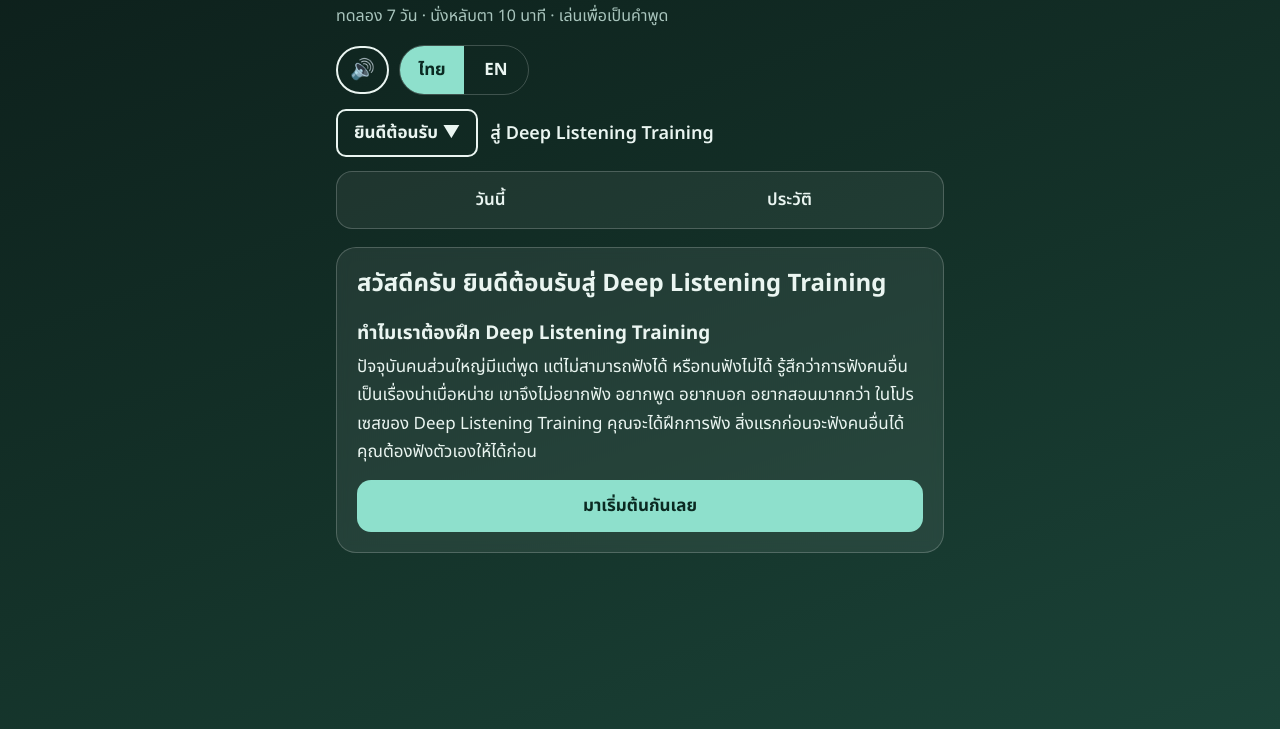
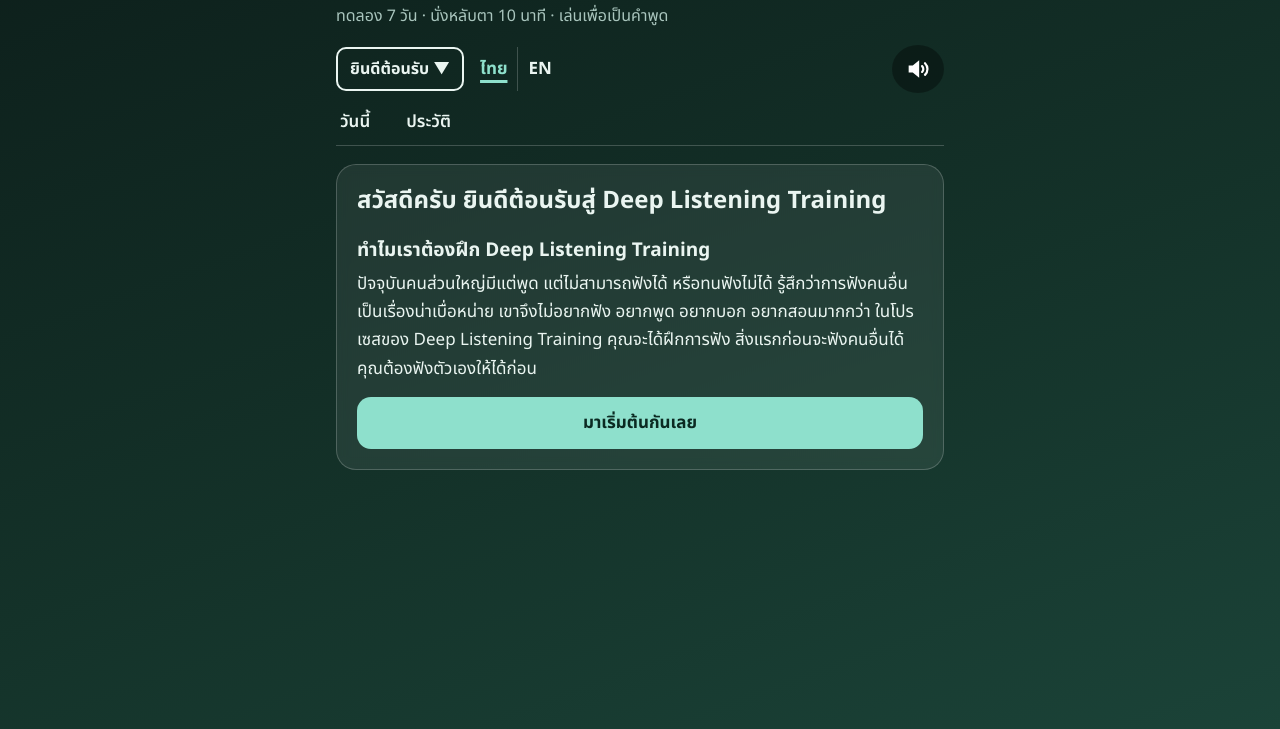
Before and after one commit to Jacodln/jdl9010, a plain HTML site: page trial.html in a window 1280 px wide. Shown: the part 71-800 px from the top of the page. Drawn offline with Linux system fonts and the light colour scheme.

Commit message:
Trial page: single button row, speaker SVG icon, underline tabs
Co-Authored-By: Claude Sonnet 5.5 <noreply@anthropic.com>
Claude-Session: https://claude.ai/code/session_01TJQNTs2ZwwRppHW2ocryrd

```diff
--- a/trial.html
+++ b/trial.html
@@ -50,6 +50,17 @@
     .tabs button.on { background: rgba(255,255,255,.16); }
     .mic { display: inline-block; min-height: 44px; margin-top: 6px; padding: 6px 14px; border: 1px solid var(--line); border-radius: 12px; background: transparent; color: var(--ink); font: inherit; cursor: pointer; }
     .mic.rec { background: var(--ac); color: var(--on); }
+    .ctrl { flex-wrap: nowrap; gap: 6px; align-items: center; }
+    .wbtn { min-height: 44px; padding: 6px 12px; font-size: 16px; white-space: nowrap; }
+    .seg { border: 0; border-radius: 0; overflow: visible; }
+    .seg button { min-width: 44px; min-height: 44px; padding: 6px 10px; border-radius: 0; }
+    .seg button + button { border-left: 1px solid var(--line); }
+    .seg button.on { background: none; color: var(--ac); text-decoration: underline; text-decoration-thickness: 3px; text-underline-offset: 6px; }
+    .snd { margin-left: auto; width: 48px; height: 48px; padding: 0; border: 0; border-radius: 50%; background: rgba(0,0,0,.35); cursor: pointer; display: inline-flex; align-items: center; justify-content: center; flex: none; }
+    .snd svg { width: 30px; height: 30px; }
+    .tabs { gap: 28px; padding: 0; border: 0; border-bottom: 1px solid var(--line); border-radius: 0; background: none; margin-top: 8px; }
+    .tabs button { flex: none; min-height: 44px; padding: 0 4px; border: 0; border-bottom: 3px solid transparent; border-radius: 0; background: none; }
+    .tabs button.on { background: none; border-bottom-color: var(--ac); color: var(--ac); }
     #dlTools { display: none !important; }
     [hidden] { display: none !important; }
   </style>
@@ -63,15 +74,12 @@
       </div>
       <p class="sub" data-i18n="subTrial">ทดลอง 7 วัน · นั่งหลับตา 10 นาที · เล่นเพื่อเป็นคำพูด</p>
       <div class="ctrl">
-        <button id="bSound" class="pill" type="button"></button>
+        <button id="bTest" class="wbtn" type="button"></button>
         <div class="seg" role="group" aria-label="Language">
           <button type="button" data-lang="th">ไทย</button>
           <button type="button" data-lang="en">EN</button>
         </div>
-      </div>
-      <div class="welcome-row">
-        <button id="bTest" class="wbtn" type="button"></button>
-        <span class="wtext" data-i18n="welcomeTo">สู่ Deep Listening Training</span>
+        <button id="bSound" class="snd" type="button"></button>
       </div>
       <p id="noVoice" class="muted" hidden data-i18n="noVoice">เครื่องนี้ยังไม่รองรับเสียงอ่าน</p>
       <div class="tabs" role="tablist">
@@ -305,12 +313,15 @@
         if (id !== 'welcome' && id !== 'reflect' && reading) { runId++; if (synth) { synth.cancel(); } reading = false; }
         closeMenu(); render(); window.scrollTo(0, 0);
       }
+      var SPK = '<path d="M4 9h3.5L13 4.5v15L7.5 15H4z" fill="#fff"/>';
+      var SPK_ON = '<svg viewBox="0 0 24 24" aria-hidden="true">' + SPK + '<path d="M15.5 9.5a3.5 3.5 0 0 1 0 5M18 7a7 7 0 0 1 0 10" stroke="#fff" stroke-width="1.9" fill="none" stroke-linecap="round"/></svg>';
+      var SPK_OFF = '<svg viewBox="0 0 24 24" aria-hidden="true">' + SPK + '<path d="M15.5 9.5l5 5m0-5l-5 5" stroke="#FF8A8A" stroke-width="2.2" fill="none" stroke-linecap="round"/></svg>';
       function render() {
         renderMic();
-        $('#bSound').textContent = soundOn ? '\uD83D\uDD0A' : '\uD83D\uDD07'; $('#bSound').setAttribute('aria-label', t(soundOn ? 'soundOn' : 'soundOff')); $('#bSound').title = t(soundOn ? 'soundOn' : 'soundOff');
+        $('#bSound').innerHTML = soundOn ? SPK_ON : SPK_OFF; $('#bSound').setAttribute('aria-label', t(soundOn ? 'soundOn' : 'soundOff')); $('#bSound').title = t(soundOn ? 'soundOn' : 'soundOff');
         $('#bSound').setAttribute('aria-pressed', soundOn ? 'true' : 'false');
         $('#bTest').textContent = t(reading ? 'welcomeStop' : 'welcomeBtn') + (reading ? ' \u25A0' : ' \u25BC');
-        $('.welcome-row').hidden = cur === 'timer' || cur === 'reflect';
+        $('#bTest').hidden = cur === 'timer' || cur === 'reflect';
         if (cur !== 'welcome') { $('#noVoice').hidden = true; }
         Array.prototype.forEach.call(document.querySelectorAll('.tabs button'), function (b) {
           var want = cur === 'history' ? 'history' : ((cur === 'today' || cur === 'setup') ? 'today' : ''); var on = b.getAttribute('data-tab') === want;
```
